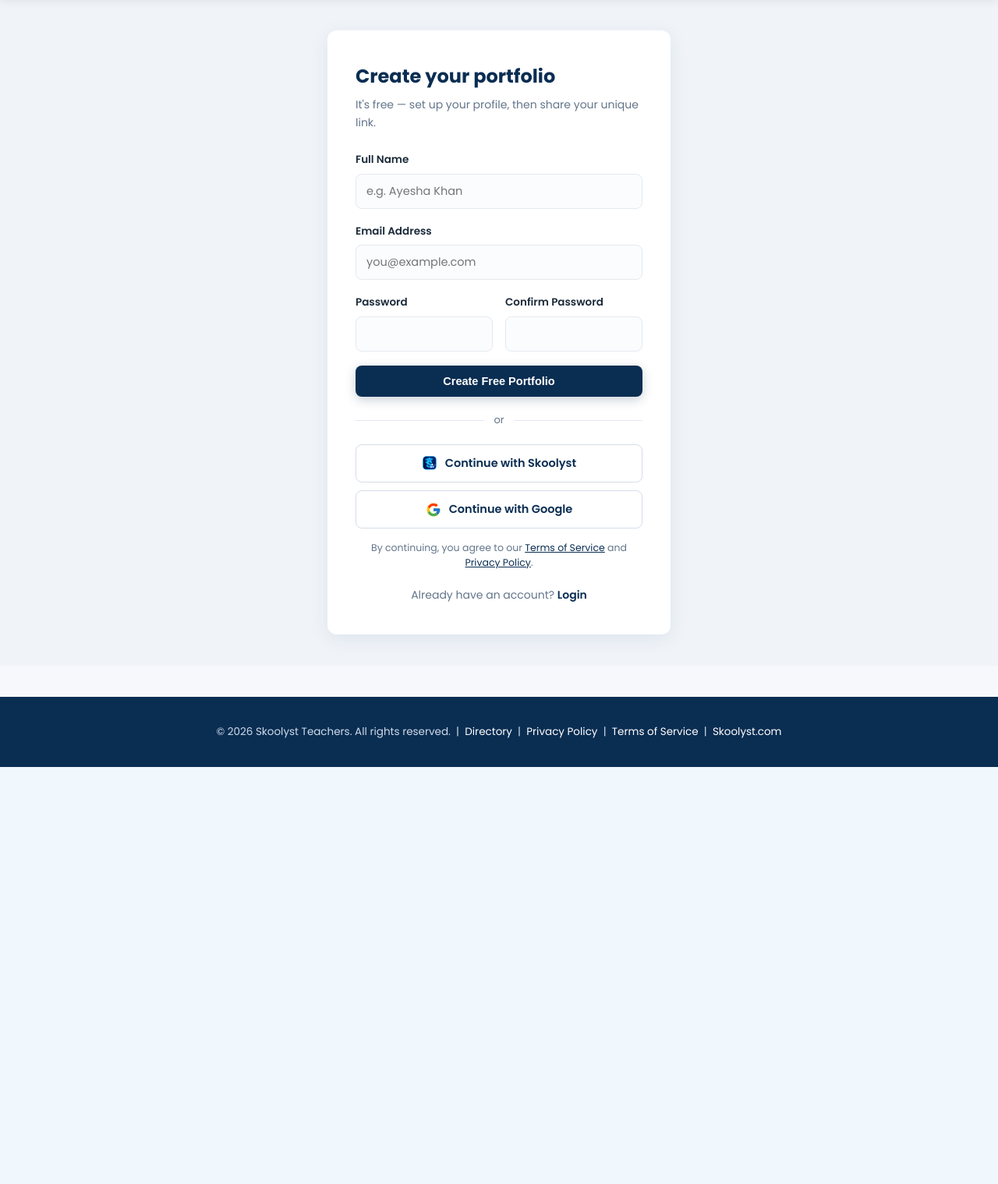
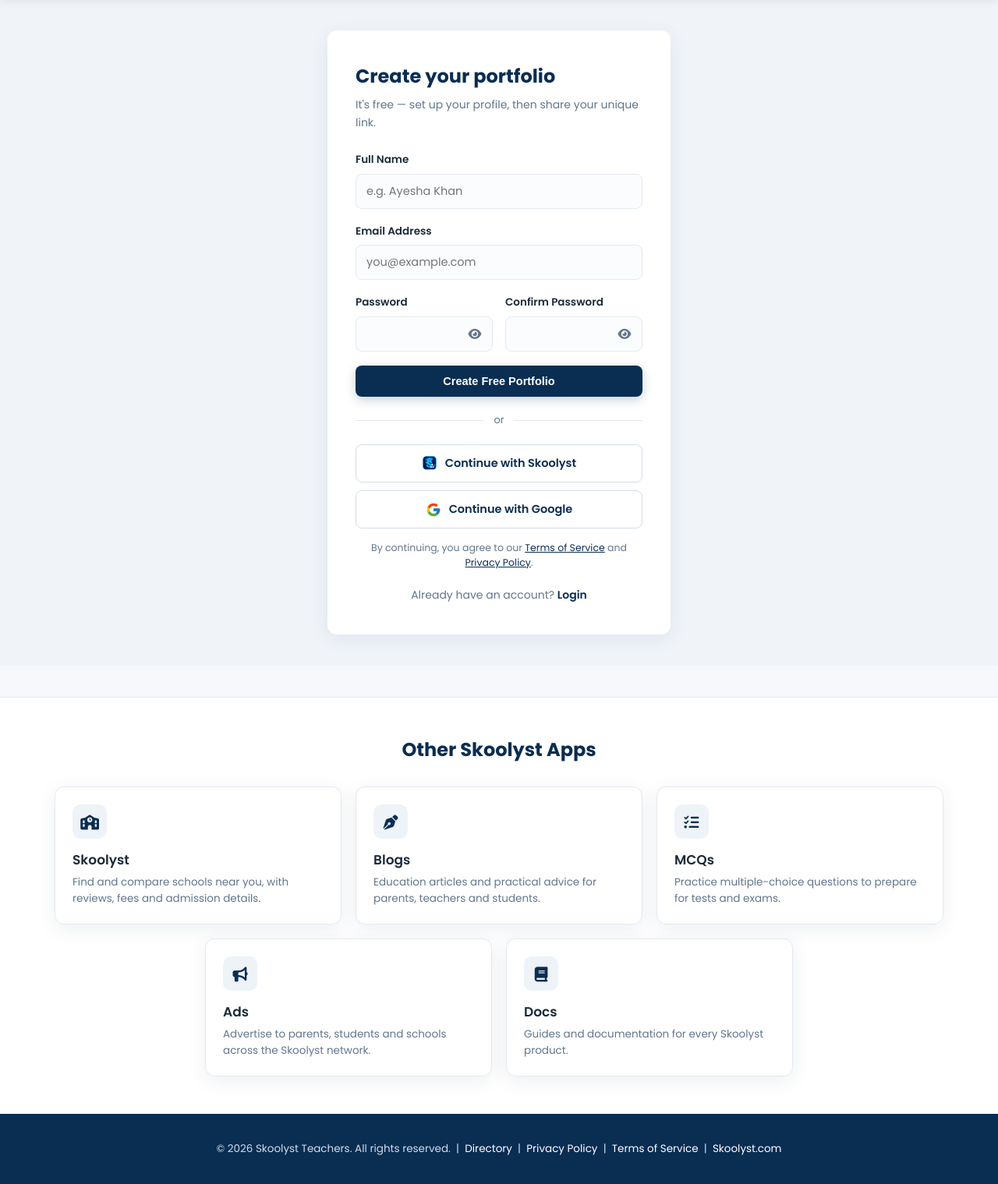
Before and after one commit to Abdul-khalid-2/skoolyst-teachers, a PHP site: page /projects/register in a window 1280 px wide. Shown: the part 69-1588 px from the top of the page at 78% size. Before the commit the page ends 1053 px from the top, so only its background shows below. Run offline with PHP 8.4, Linux system fonts and the light colour scheme; some libraries are stand-ins or nearby versions.

Commit message:
other apps cards shows and eye icon added to login and register form

```diff
--- a/assets/css/app.css
+++ b/assets/css/app.css
@@ -280,6 +280,14 @@ img { max-width: 100%; display: block; }
 }
 textarea.form-control { min-height: 110px; resize: vertical; }
 .form-control:focus, select:focus { outline: none; border-color: var(--primary); box-shadow: 0 0 0 3px rgba(10,45,82,.08); }
+.password-field { position: relative; }
+.password-field .form-control { padding-right: 44px; }
+.password-toggle {
+    position: absolute; top: 50%; right: 6px; transform: translateY(-50%);
+    width: 34px; height: 34px; border: none; border-radius: 6px; background: none;
+    color: var(--text-muted); cursor: pointer; font-size: 15px;
+}
+.password-toggle:hover, .password-toggle:focus-visible { color: var(--primary); background: var(--primary-soft); outline: none; }
 .form-row { display: grid; grid-template-columns: 1fr 1fr; gap: 16px; }
 @media (max-width: 560px) { .form-row { grid-template-columns: 1fr; } }
 .auth-divider { display: flex; align-items: center; gap: 12px; margin: 20px 0; color: var(--text-muted); font-size: 13px; }
@@ -442,3 +450,28 @@ table.app-table tbody tr.row-elevated { z-index: 10; }
 /* ===== Footer ===== */
 .app-footer { background: var(--primary); color: #cfdcea; padding: 34px 0; text-align: center; font-size: 13.5px; margin-top: 40px; }
 .app-footer a { color: #fff; }
+
+/* ===== Other Skoolyst Apps (cards above the footer) ===== */
+.skoolyst-apps { background: #fff; border-top: 1px solid var(--border); padding: 48px 0; margin-top: 40px; }
+.skoolyst-apps + .app-footer { margin-top: 0; }
+.skoolyst-apps-title { text-align: center; font-size: 24px; color: var(--primary); margin: 0 0 28px; }
+.skoolyst-apps-grid { display: flex; flex-wrap: wrap; justify-content: center; gap: 18px; }
+.skoolyst-apps-grid li { flex: 0 1 calc((100% - 36px) / 3); }
+.skoolyst-app-card {
+    display: flex; flex-direction: column; height: 100%; padding: 22px; background: #fff;
+    border: 1px solid var(--border); border-radius: var(--radius); box-shadow: var(--shadow); transition: .25s;
+}
+.skoolyst-app-card:hover, .skoolyst-app-card:focus-visible { box-shadow: var(--shadow-hover); transform: translateY(-4px); border-color: var(--primary); outline: none; }
+.skoolyst-app-icon {
+    width: 44px; height: 44px; border-radius: 10px; background: var(--primary-soft); color: var(--primary);
+    display: inline-flex; align-items: center; justify-content: center; font-size: 19px; margin-bottom: 14px;
+}
+.skoolyst-app-name { font-weight: 600; font-size: 17px; color: var(--text-dark); margin-bottom: 4px; }
+.skoolyst-app-desc { color: var(--text-muted); font-size: 13.5px; line-height: 1.55; }
+@media (max-width: 860px) { .skoolyst-apps-grid li { flex-basis: calc((100% - 18px) / 2); } }
+@media (max-width: 560px) {
+    .skoolyst-apps { padding: 36px 0; }
+    .skoolyst-apps-title { font-size: 21px; }
+    .skoolyst-apps-grid { gap: 14px; }
+    .skoolyst-apps-grid li { flex-basis: 100%; }
+}
--- a/assets/js/app.js
+++ b/assets/js/app.js
@@ -40,6 +40,19 @@ document.addEventListener('DOMContentLoaded', function () {
             document.querySelectorAll('.actions-dropdown.open').forEach(function (d) { d.classList.remove('open'); });
             document.querySelectorAll('tr.row-elevated').forEach(function (r) { r.classList.remove('row-elevated'); });
         }
+    });
+
+    // Show/hide password (login & register forms)
+    document.querySelectorAll('.password-toggle').forEach(function (btn) {
+        btn.addEventListener('click', function () {
+            var input = btn.parentNode.querySelector('input');
+            var icon = btn.querySelector('i');
+            var show = input.type === 'password';
+            input.type = show ? 'text' : 'password';
+            btn.setAttribute('aria-pressed', show ? 'true' : 'false');
+            btn.setAttribute('aria-label', show ? 'Hide password' : 'Show password');
+            icon.className = show ? 'fa fa-eye-slash' : 'fa fa-eye';
+        });
     });
 
     // Auto-hide flash alerts
--- /dev/null
+++ b/config/skoolyst_apps.php
@@ -0,0 +1,55 @@
+<?php
+/**
+ * Skoolyst app registry — powers the "Other Skoolyst Apps" cards shown just
+ * above the footer (views/components/skoolyst-apps.php).
+ *
+ * Every Skoolyst app keeps its own copy of this list; there is no runtime
+ * dependency between apps. When an app is added or a domain changes, update
+ * this list in each app. Set 'active' => false to hide an app everywhere
+ * without deleting its entry.
+ *
+ * 'current' is the key of THIS app (left out of the cards). It's fixed
+ * rather than detected from the host so it also works on localhost.
+ * 'icon' is a Font Awesome class (already loaded by the layout header).
+ */
+
+return [
+    'current' => 'teachers',
+    'apps' => [
+        [
+            'key' => 'skoolyst', 'name' => 'Skoolyst', 'url' => 'https://skoolyst.com', 'icon' => 'fa-solid fa-school',
+            'description' => 'Find and compare schools near you, with reviews, fees and admission details.',
+            'active' => true,
+        ],
+        [
+            'key' => 'blogs', 'name' => 'Blogs', 'url' => 'https://blogs.skoolyst.com', 'icon' => 'fa-solid fa-pen-nib',
+            'description' => 'Education articles and practical advice for parents, teachers and students.',
+            'active' => true,
+        ],
+        [
+            'key' => 'mcqs', 'name' => 'MCQs', 'url' => 'https://mcqs.skoolyst.com', 'icon' => 'fa-solid fa-list-check',
+            'description' => 'Practice multiple-choice questions to prepare for tests and exams.',
+            'active' => true,
+        ],
+        [
+            'key' => 'stores', 'name' => 'Stores', 'url' => 'https://stores.skoolyst.com', 'icon' => 'fa-solid fa-store',
+            'description' => 'Shop for books, uniforms, stationery and other school essentials.',
+            'active' => false, // not live yet — flip to true once the domain resolves
+        ],
+        [
+            'key' => 'teachers', 'name' => 'Teachers', 'url' => 'https://teachers.skoolyst.com', 'icon' => 'fa-solid fa-chalkboard-user',
+            'description' => 'Build and share a professional teaching portfolio in minutes.',
+            'active' => true,
+        ],
+        [
+            'key' => 'ads', 'name' => 'Ads', 'url' => 'https://ads.skoolyst.com', 'icon' => 'fa-solid fa-bullhorn',
+            'description' => 'Advertise to parents, students and schools across the Skoolyst network.',
+            'active' => true,
+        ],
+        [
+            'key' => 'docs', 'name' => 'Docs', 'url' => 'https://docs.skoolyst.com', 'icon' => 'fa-solid fa-book',
+            'description' => 'Guides and documentation for every Skoolyst product.',
+            'active' => true,
+        ],
+    ],
+];
--- a/views/auth/login.php
+++ b/views/auth/login.php
@@ -14,7 +14,10 @@
             </div>
             <div class="form-group">
                 <label>Password</label>
-                <input type="password" name="password" class="form-control" required>
+                <div class="password-field">
+                    <input type="password" name="password" class="form-control" required>
+                    <button type="button" class="password-toggle" aria-label="Show password" aria-pressed="false"><i class="fa fa-eye" aria-hidden="true"></i></button>
+                </div>
             </div>
             <button type="submit" class="btn btn-primary btn-block">Login</button>
         </form>
--- a/views/auth/register.php
+++ b/views/auth/register.php
@@ -19,11 +19,17 @@
             <div class="form-row">
                 <div class="form-group">
                     <label>Password</label>
-                    <input type="password" name="password" class="form-control" required minlength="8">
+                    <div class="password-field">
+                        <input type="password" name="password" class="form-control" required minlength="8">
+                        <button type="button" class="password-toggle" aria-label="Show password" aria-pressed="false"><i class="fa fa-eye" aria-hidden="true"></i></button>
+                    </div>
                 </div>
                 <div class="form-group">
                     <label>Confirm Password</label>
-                    <input type="password" name="password_confirmation" class="form-control" required minlength="8">
+                    <div class="password-field">
+                        <input type="password" name="password_confirmation" class="form-control" required minlength="8">
+                        <button type="button" class="password-toggle" aria-label="Show password" aria-pressed="false"><i class="fa fa-eye" aria-hidden="true"></i></button>
+                    </div>
                 </div>
             </div>
             <button type="submit" class="btn btn-primary btn-block">Create Free Portfolio</button>
--- /dev/null
+++ b/views/components/skoolyst-apps.php
@@ -0,0 +1,25 @@
+<?php
+/**
+ * "Other Skoolyst Apps" — a card per active Skoolyst app except this one,
+ * shown just above the footer. The list lives in config/skoolyst_apps.php.
+ */
+$skoolystRegistry = require ROOT_PATH . '/config/skoolyst_apps.php';
+$skoolystCurrent = $skoolystRegistry['current'] ?? '';
+?>
+<nav class="skoolyst-apps" aria-labelledby="skoolyst-apps-title">
+    <div class="container">
+        <h2 id="skoolyst-apps-title" class="skoolyst-apps-title">Other Skoolyst Apps</h2>
+        <ul class="skoolyst-apps-grid">
+            <?php foreach ($skoolystRegistry['apps'] ?? [] as $app): ?>
+                <?php if (empty($app['active']) || ($app['key'] ?? '') === $skoolystCurrent) continue; ?>
+                <li>
+                    <a href="<?= Helpers::e($app['url']) ?>" class="skoolyst-app-card">
+                        <span class="skoolyst-app-icon"><i class="<?= Helpers::e($app['icon'] ?? 'fa-solid fa-link') ?>" aria-hidden="true"></i></span>
+                        <span class="skoolyst-app-name"><?= Helpers::e($app['name']) ?></span>
+                        <span class="skoolyst-app-desc"><?= Helpers::e($app['description'] ?? '') ?></span>
+                    </a>
+                </li>
+            <?php endforeach; ?>
+        </ul>
+    </div>
+</nav>
--- a/views/layouts/footer.php
+++ b/views/layouts/footer.php
@@ -1,3 +1,5 @@
+<?php require ROOT_PATH . '/views/components/skoolyst-apps.php'; ?>
+
 <footer class="app-footer">
     <div class="container">
         &copy; <?= date('Y') ?> Skoolyst Teachers. All rights reserved. &nbsp;|&nbsp;
```
